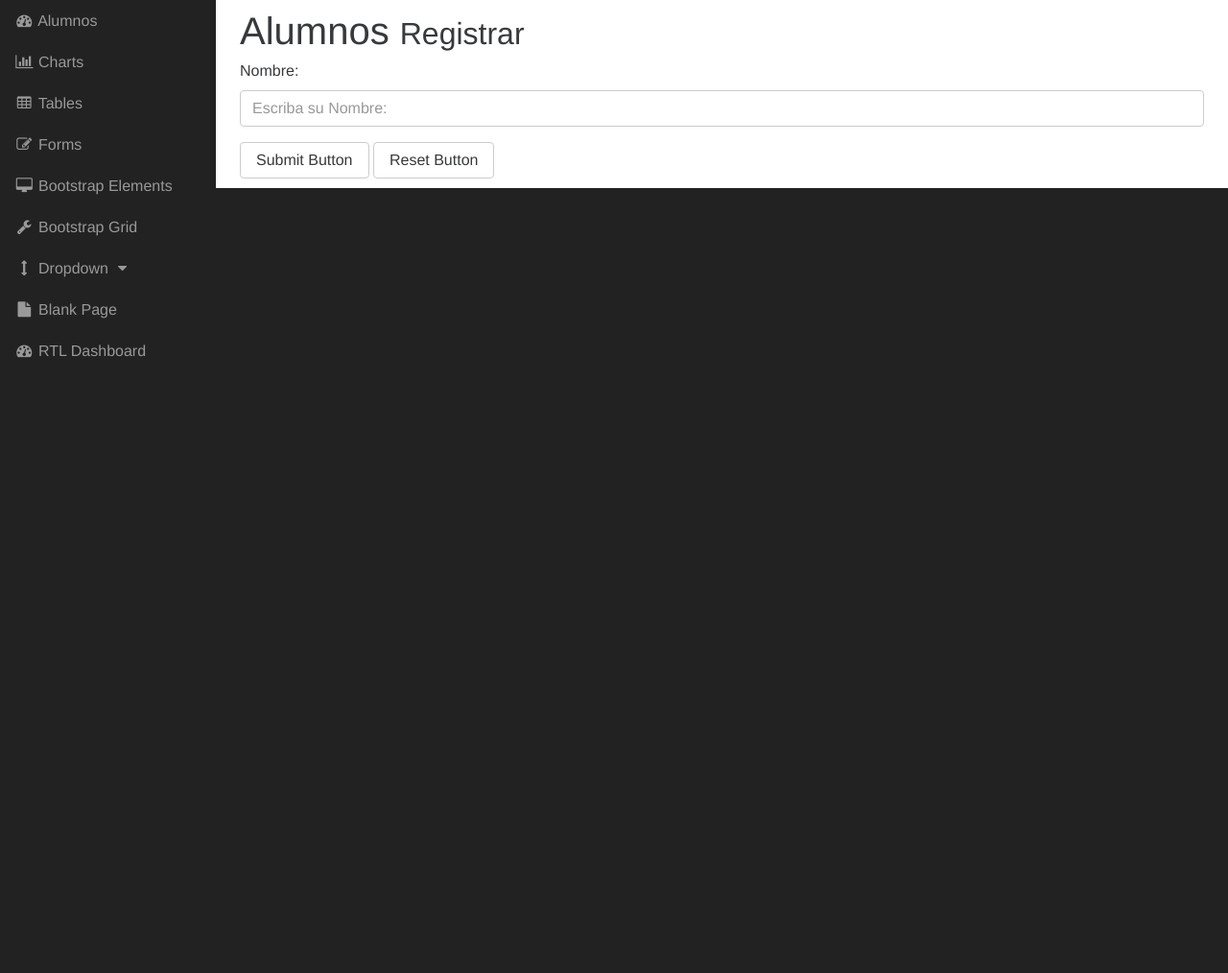
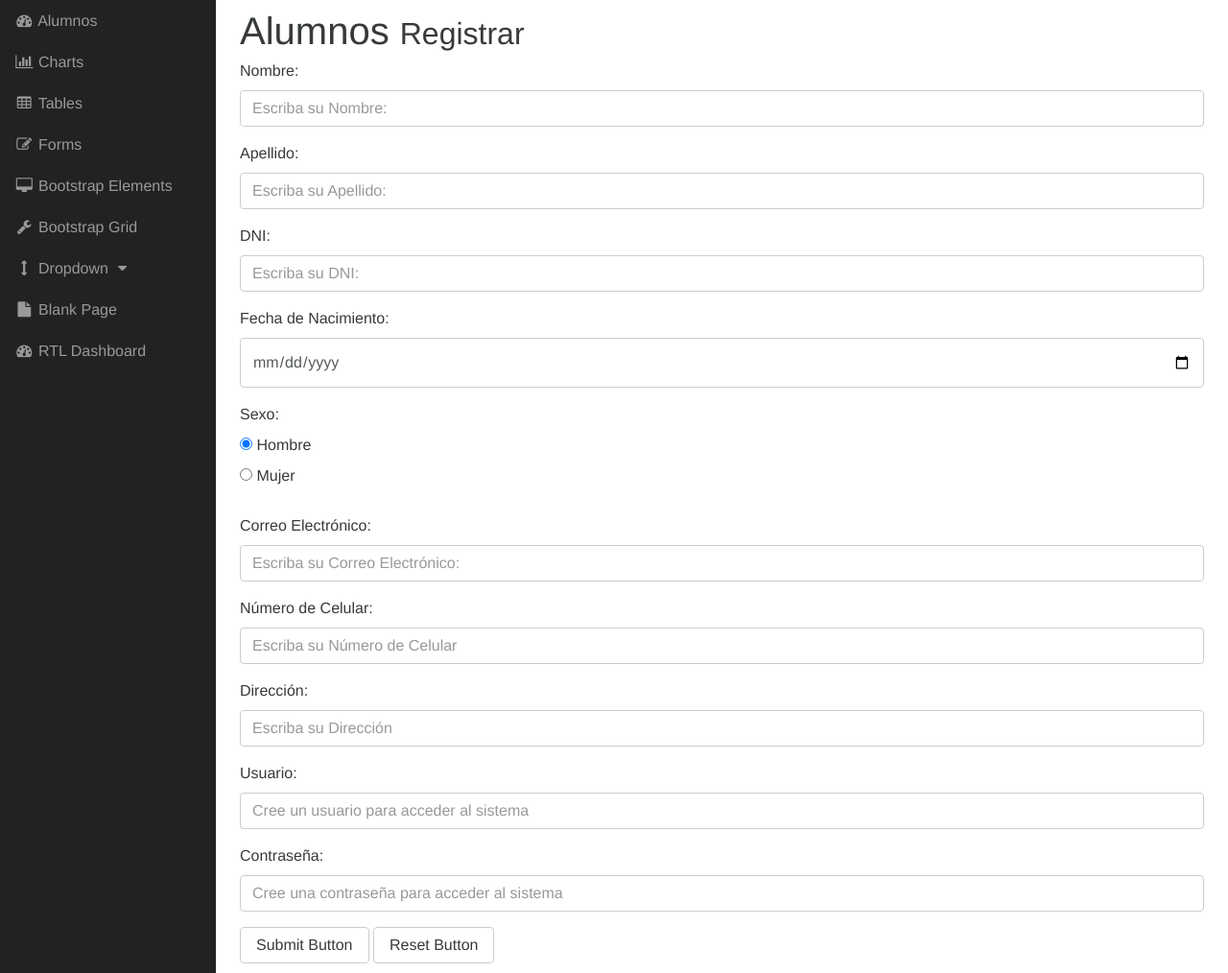
Before and after one commit to jorgegarba/pcc, a PHP site: page /alumnos_registrar.php in a window 1280 px wide. Shown: the part 50-1064 px from the top of the page at 96% size. Before the commit the page ends 423 px from the top, so only its background shows below. Run offline with PHP 8.4, Linux system fonts and the light colour scheme; grey boxes labelled with a size stand in for pictures from a placeholder-image service; some libraries are stand-ins or nearby versions.

Commit message:
Formulario de alumnos V2
Formulario de registro de alumnos casi terminado! WIN!

```diff
--- a/alumnos_registrar.php
+++ b/alumnos_registrar.php
@@ -18,7 +18,51 @@
                     <label for="nom_per">Nombre:</label>
                     <input class="form-control" placeholder="Escriba su Nombre:" required="required" name="nom_per" id="nom_per">
                 </fieldset>
-
+                <fieldset class="form-group">
+                    <label for="ape_per">Apellido:</label>
+                    <input class="form-control" placeholder="Escriba su Apellido:" required="required" name="ape_per" id="ape_per">
+                </fieldset>
+                <fieldset class="form-group">
+                    <label for="dni_per">DNI:</label>
+                    <input class="form-control" placeholder="Escriba su DNI:" required="required" name="dni_per" id="dni_per" maxlength="8">
+                </fieldset>
+                <fieldset class="form-group">
+                    <label for="fec_nac_per">Fecha de Nacimiento:</label>
+                    <input type="date" class="form-control" required="required" name="fec_nac_per" id="fec_nac_per">
+                </fieldset>
+                <fieldset class="form-group">
+                    <label>Sexo:</label>
+                    <div class="radio">
+                        <label>
+                            <input type="radio" name="sex_per" id="sex_per1" value="H" checked> Hombre
+                        </label>
+                    </div>
+                    <div class="radio">
+                        <label>
+                            <input type="radio" name="sex_per" id="sex_per2" value="M"> Mujer
+                        </label>
+                    </div>
+                </fieldset>
+                <fieldset class="form-group">
+                    <label for="email_per">Correo Electrónico:</label>
+                    <input type="email" class="form-control" placeholder="Escriba su Correo Electrónico:" required="required" name="email_per" id="email_per" maxlength="50">
+                </fieldset>
+                <fieldset class="form-group">
+                    <label for="cel_per">Número de Celular:</label>
+                    <input class="form-control" placeholder="Escriba su Número de Celular" required="required" name="cel_per" id="cel_per" maxlength="15">
+                </fieldset>
+                <fieldset class="form-group">
+                    <label for="dir_per">Dirección:</label>
+                    <input class="form-control" placeholder="Escriba su Dirección" required="required" name="dir_per" id="dir_per" maxlength="100">
+                </fieldset>
+                <fieldset class="form-group">
+                    <label for="log_per">Usuario:</label>
+                    <input class="form-control" placeholder="Cree un usuario para acceder al sistema" required="required" name="log_per" id="log_per" maxlength="100">
+                </fieldset>
+                <fieldset class="form-group">
+                    <label for="pass_per">Contraseña:</label>
+                    <input type="password" class="form-control" placeholder="Cree una contraseña para acceder al sistema" required="required" name="pass_per" id="pass_per" maxlength="100">
+                </fieldset>
                 <button type="submit" class="btn btn-secondary">Submit Button</button>
                 <button type="reset" class="btn btn-secondary">Reset Button</button>
             </form>
```
